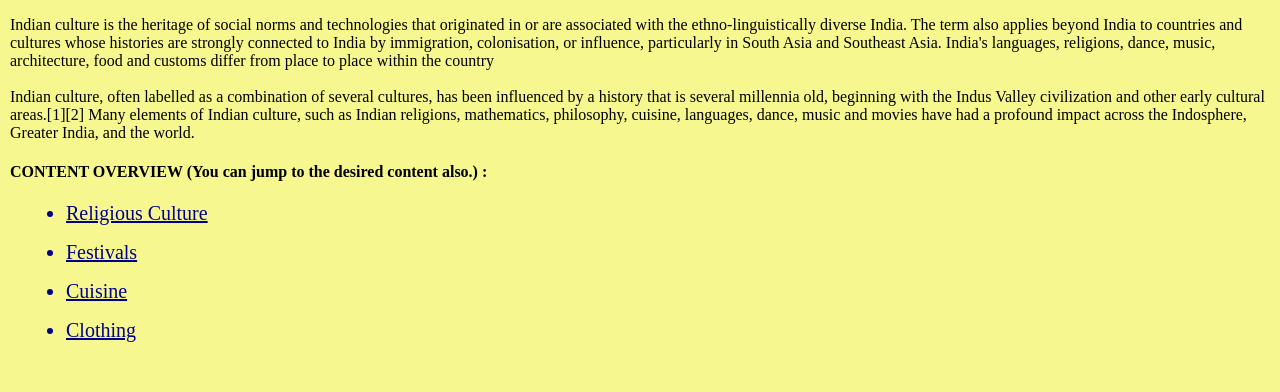
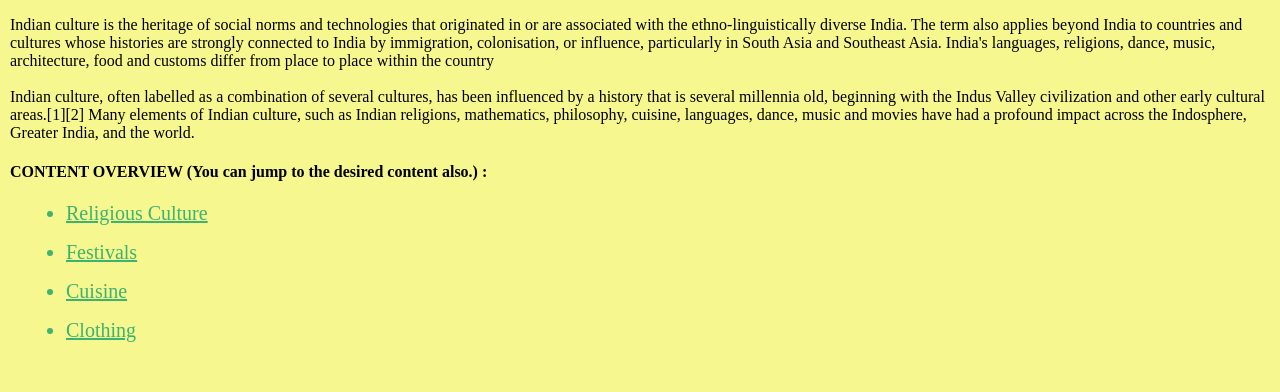
Before and after one commit to KiranPisal358/My-Indian-Culture-Webpage, a plain HTML site: page index.html in a window 1280 px wide. Shown: the part 110-502 px from the top of the page. Drawn offline with Linux system fonts and the light colour scheme.

Commit message:
Update index.html

```diff
--- a/index.html
+++ b/index.html
@@ -55,7 +55,7 @@
         }
 
         .topContent>a>li {
-            color: darkblue;
+            color: mediumseagreen;
             font-size: 20px;
             font-family: bold;
             text-decoration: underline;
```
